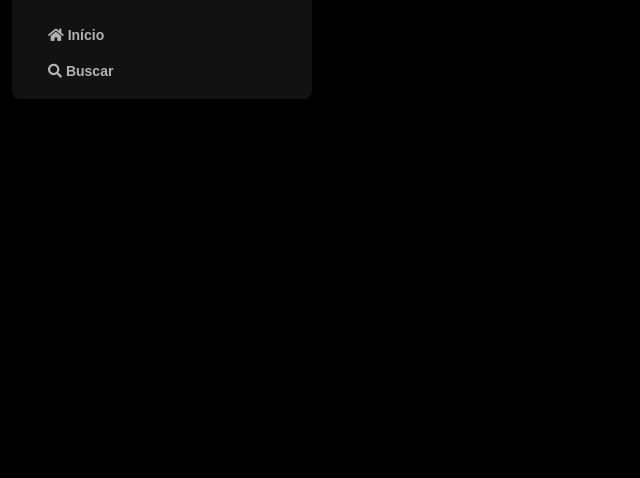
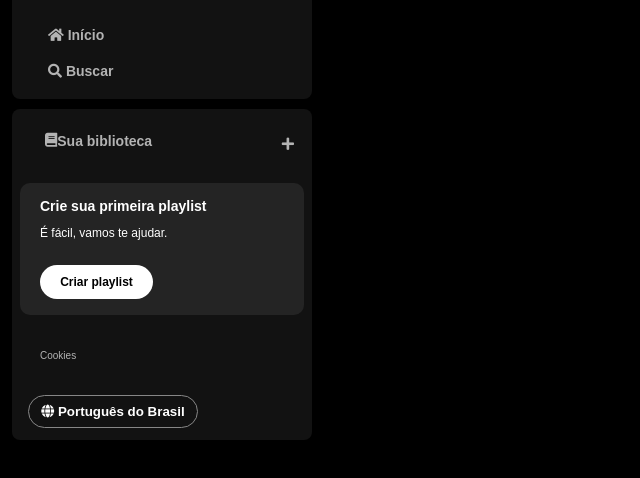
Before and after one commit to francisco-figueiro/spotify-imersao-alura, a plain HTML site: page index.html in a window 1280 px wide. Shown: the part 74-552 px from the top of the page, without its empty margins (0-640 px from the left). Drawn offline with Linux system fonts and the light colour scheme.

Commit message:
atualizado

```diff
--- a/css/style.css
+++ b/css/style.css
@@ -50,3 +50,128 @@ h1{
     font-size: 14px;
     font-family: "DM Sans", sans-serif;
 }
+
+.library{
+    background-color: #121212;
+    border-radius: 8px;
+    display: flex;
+    justify-content: space-between;
+    flex-direction: column;
+    padding: 4px 8px;
+    color: #b3b3b3;
+    font-weight: 600;
+    font-size: 14px;
+    margin-top: 10px;
+}
+
+.library .library__content{
+    display:flex;
+    justify-content: space-between;
+}
+
+.library .library__button{
+    display: flex;
+    margin-right: 10px;
+    color: #b3b3b3;
+    background-color: transparent;
+    border: 0px;
+    font-size: 14px;
+    font-weight: 700;
+    font-family:"DM Sans", sans-serif;
+    text-align: center;
+    text-decoration: none;
+    text-transform: none;
+    padding: 20px 25px;
+}
+
+.library .library__button.fa{
+    font-size: 20px;
+    font-weight: 300;
+    color: #b3b3b3;
+    margin-right: 10px;
+    padding-right: 8px;
+}
+
+.library .library__content .fa-plus{
+    margin: 24px 10px;
+}
+
+.section-playlist{
+    display:flex;
+    align-items: flex-start;
+    justify-content: space-between;
+    gap:20px;
+    background-color: #242424;
+    color:#b3b3b3;
+    font-weight: 600;
+    font-size: 14px;
+    margin: 8px 0;
+    padding:16px 20px;
+    border-radius:10px;
+}
+
+.section-playlist .section-playlist__content{
+    display:flex;
+    flex-direction: column;
+}
+
+.section-playlist__content .text{
+    padding-bottom:14px;
+    color:#FFF;
+    font-family: "DM Sans", sans-serif;
+}
+
+.section-playlist__content .title{
+    font-weight: 700;
+}
+
+.section-playlist__content .subtitle{
+    font-weight: 500;
+    font-size: 12px;
+}
+
+.section-playlist__content .section-playlist__button{
+    display: flex;
+    justify-content: center;
+    background-color: #FFF;
+    color:#000;
+    border-radius: 20px;
+    font-size: 12px;
+    font-weight: 700;
+    font-family: "DM Sans", sans-serif;
+    text-decoration:none;
+    text-transform: none;
+    padding:10px;
+    margin-top: 12px;
+    border:0;
+    width: 113px;
+}
+
+.sidebar .cookies{
+    margin:25px 20px;
+}
+
+.sidebar .cookies a{
+    color:#b3b3b3;
+    font-family: "DM Sans", sans-serif;
+    font-weight: 500;
+    font-size:10px;
+    text-decoration: none;
+}
+
+.sidebar .cookies a:hover{
+    text-decoration: underline;
+}
+
+.languages .languages__button{
+    align-items: center;
+    background-color: transparent;
+    border: 1px solid #878787;
+    color:#FFF;
+    font-weight: bold;
+    cursor:pointer;
+    width: 170px;
+    margin:8px;
+    padding:8px;
+    border-radius:20px;
+}
--- a/index.html
+++ b/index.html
@@ -20,7 +20,6 @@
                     <img src="assets/icons/logo-spotify.png" alt="logo do spotify">
                 </a>
             </div>
-                <div>
             <ul>
                 <li>
                     <a href="">
@@ -34,10 +33,35 @@
                         <span>Buscar</span>
                     </a>
                 </li>
+            </ul>
+        </nav>
+        <div class="library">
+            <div class="library__content">
+                <button class="library__button">
+                    <span class="fa fas fa-book"></span>
+                    <span>Sua biblioteca</span>
+                </button>
+                <span class="fa fa-plus"></span>
+            </div>
+            <section class="section-playlist">
+                <div class="section-playlist__content">
+                    <span class="text title">Crie sua primeira playlist</span>
+                    <span class="text subtitle">É fácil, vamos te ajudar.</span>
+                    <button class="section-playlist__button">
+                        <span>Criar playlist</span>
+                    </button>
+                </div>
+            </section>
+            <div class="cookies">
+                <a href="">Cookies</a>
+            </div>
+            <div class="languages">
+                <button class="languages__button">
+                    <span class="fa fa-globe"></span>
+                    <span>Português do Brasil</span>
+                </button>
             </div>
         </div>
-        </nav>
     </div>
-
 </body>
 </html>
```
Also changed, not shown: 1 other file. Lines whose indentation alone changed are shown as unchanged.
